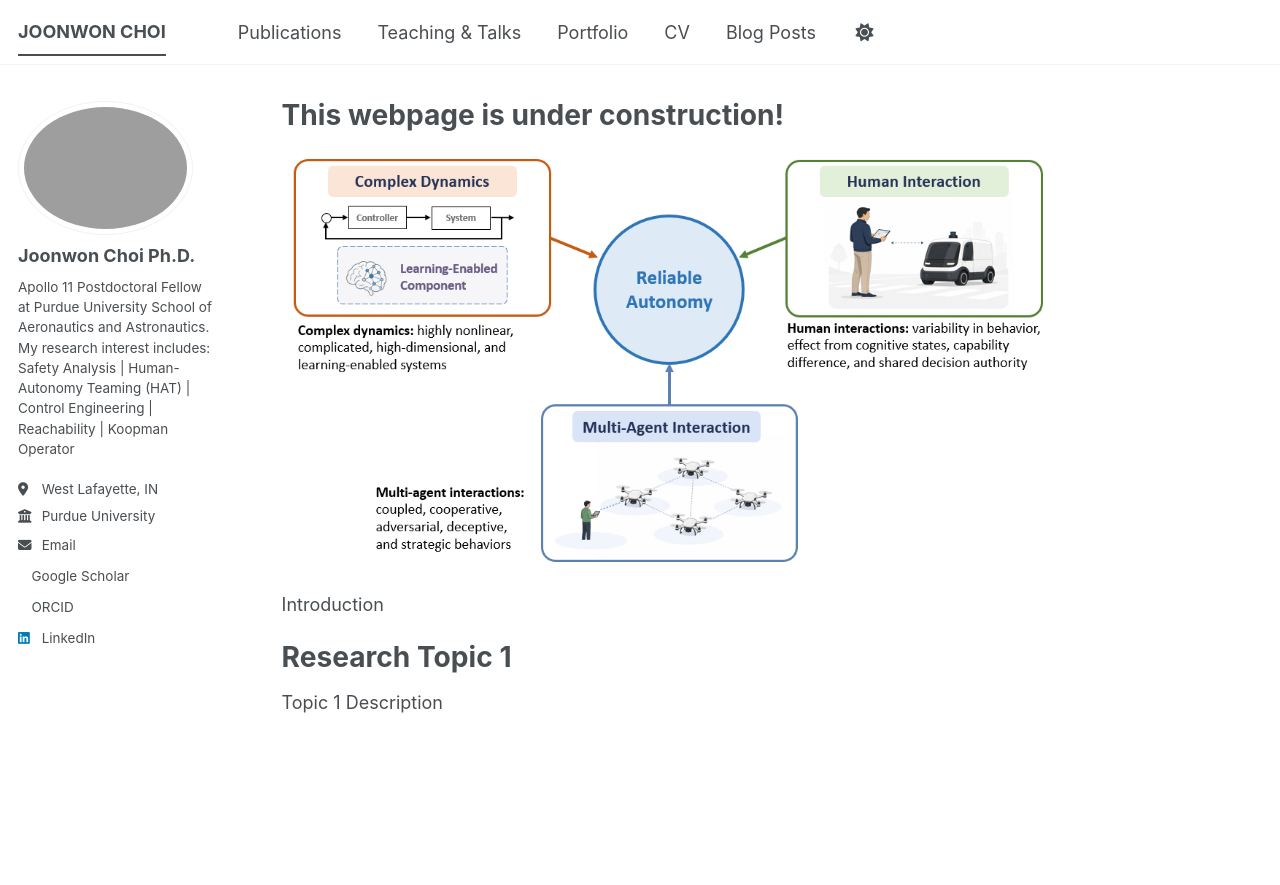
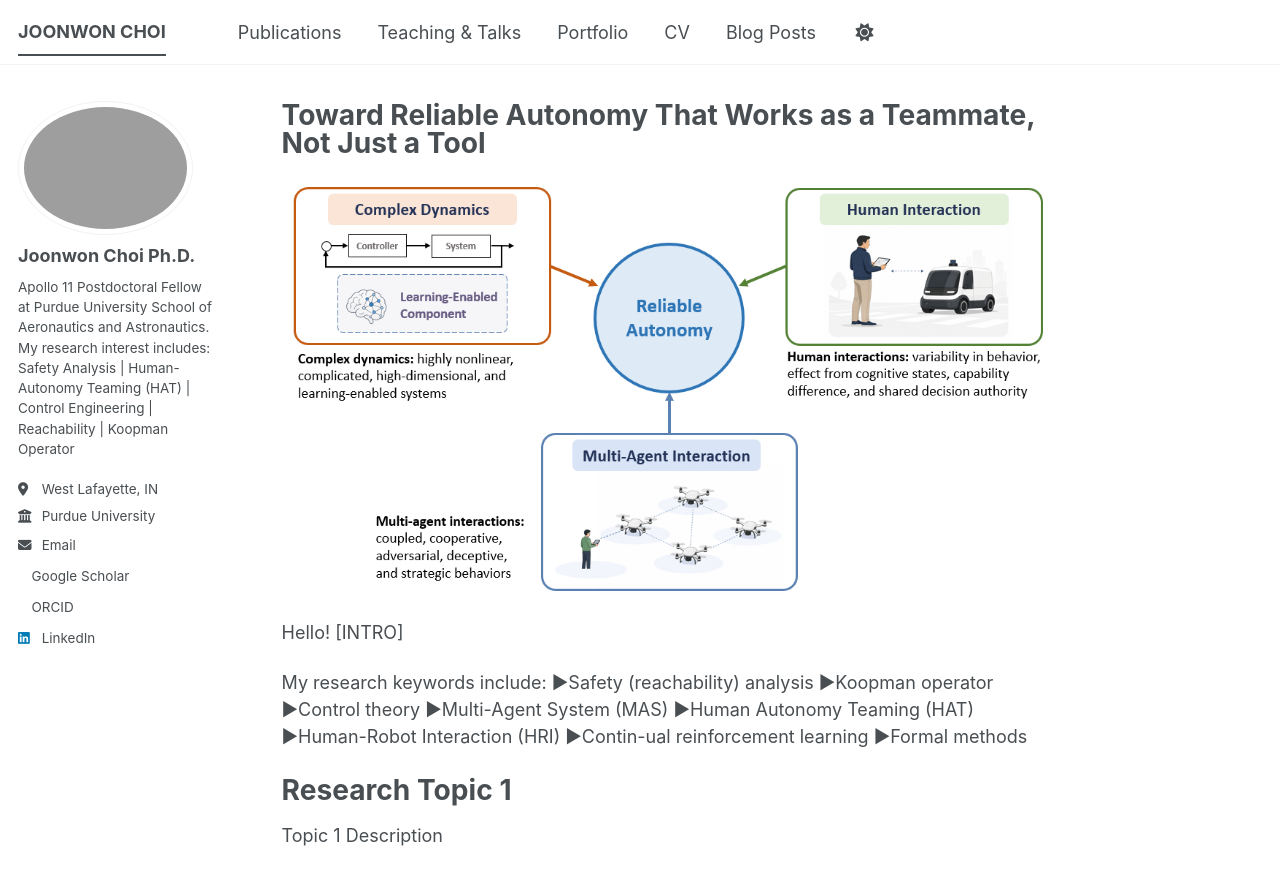
Before and after one commit to netakoi/netakoi.github.io, a Jekyll site: the page built from _pages/about.md, in a window 1280 px wide. Shown: the top 885 px of the page. Built offline with Jekyll 4.4.1, drawn with Linux system fonts in a browser that asks for light colours; a style sheet for code colours, icons or effects is not loaded.

Commit message:
Update about.md

```diff
--- a/_pages/about.md
+++ b/_pages/about.md
@@ -1,6 +1,6 @@
 ---
 permalink: /
-title: "This webpage is under construction!"
+title: "Toward Reliable Autonomy That Works as a Teammate, Not Just a Tool"
 author_profile: true
 redirect_from:
   - /about/
@@ -10,7 +10,9 @@ redirect_from:
 
 ![Research Overview](/images/Web_intro.png)
 
-Introduction
+Hello! [INTRO]
+
+My research keywords include: ▶Safety (reachability) analysis ▶Koopman operator ▶Control theory ▶Multi-Agent System (MAS) ▶Human Autonomy Teaming (HAT) ▶Human-Robot Interaction (HRI) ▶Contin-ual reinforcement learning ▶Formal methods
 
 Research Topic 1
 ======
```
